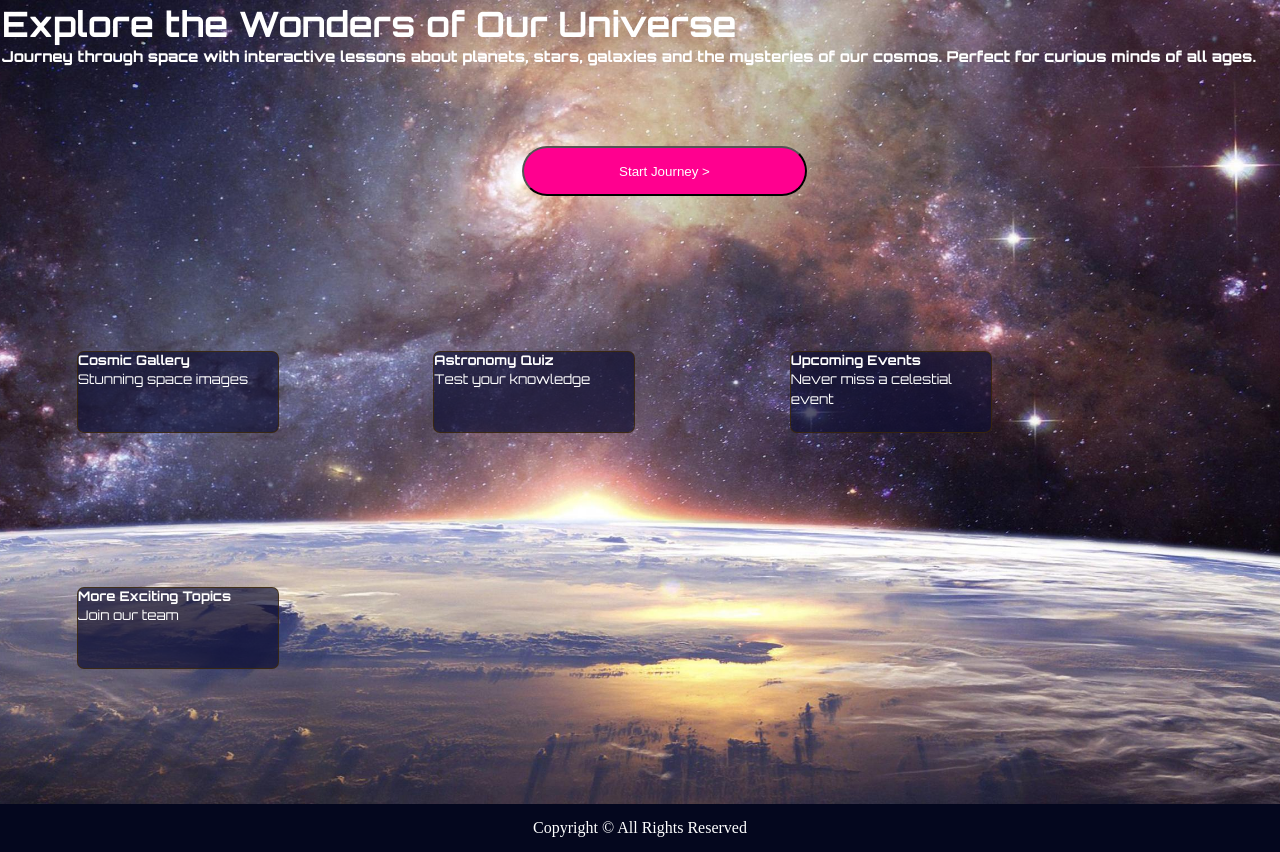
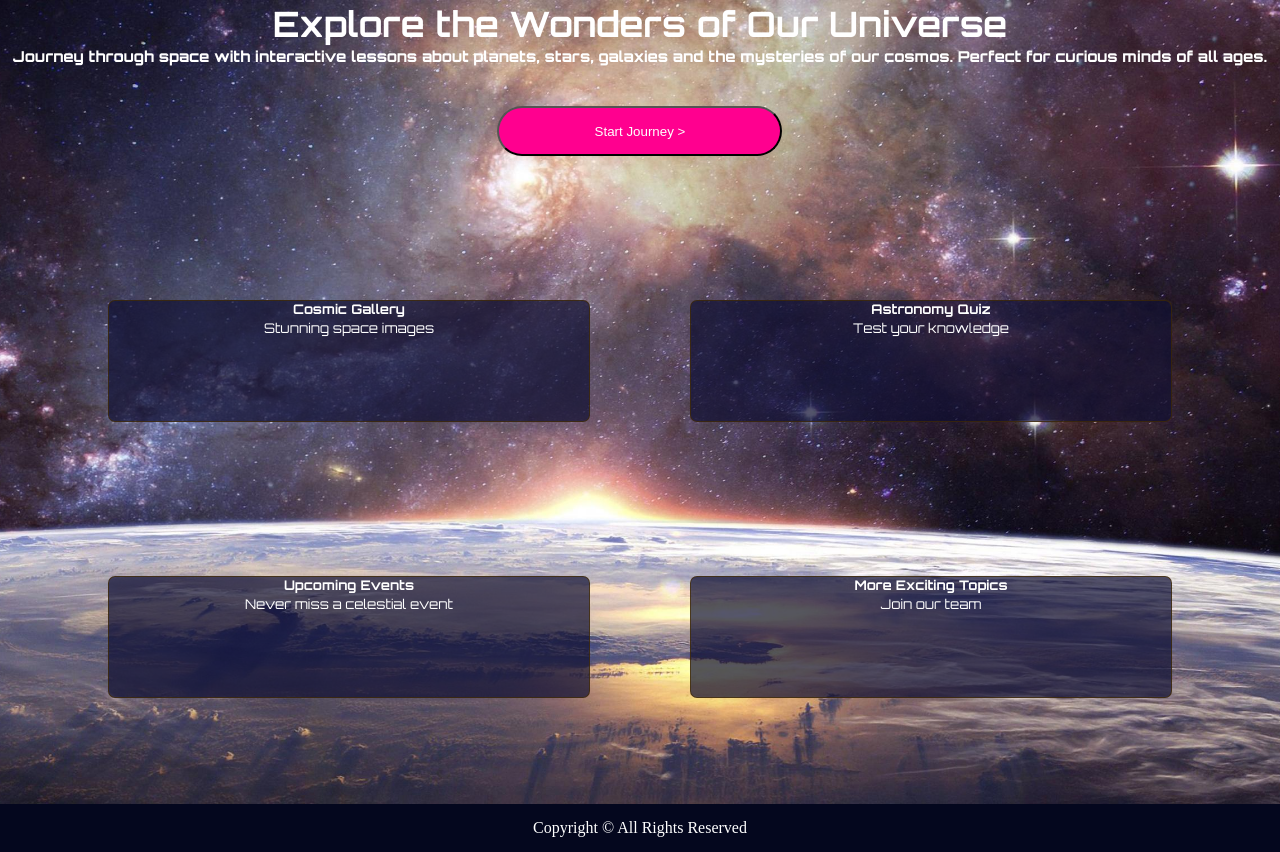
Before and after one commit to ayush102007-sys/astronomy_beyond_imagination, a Flask app: page / in a window 1280 px wide. Shown: the part 93-945 px from the top of the page. Run offline with Flask 3, Linux system fonts and the light colour scheme.

Commit message:
Add Flexbox

```diff
--- a/static/style.css
+++ b/static/style.css
@@ -29,7 +29,10 @@ footer{
 }
 
 .dashboard {
-    min-height: 100vh;
+        display: flex;
+        flex-wrap: wrap;
+        justify-content: center;
+        min-height: 100vh;
         background-image: url('/static/images/home2.jpg');
         background-size: cover;
         background-repeat: no-repeat;
@@ -38,11 +41,9 @@ footer{
         color: white;
         padding: 2px;
         }
-
-/* .dashboard h3, p{
+.b0{
     text-align: center;
-} */
-
+}
 .list{
     min-height: 100vh;
         background-image: url('/static/images/gallery.jpg');
@@ -53,7 +54,7 @@ footer{
         padding: 10px 10px;
         }
 .box1 , .box2 , .box3 , .box4, .box5, .box6{
-    display: inline-block;
+    /* display: inline-block; */
     border: 2px solid white;
     width: 280px;
     height: 235px;
@@ -61,20 +62,18 @@ footer{
     margin: 75px;
 }
 
-.b1{
-    display: inline-block;
+.b1, .b2{
     border: 1px solid rgb(67 43 0 / 70%);
     background-color: rgba(15, 15, 51, 0.7);
-    width: 25vh;
-    height: 10vh;
+    width: 60vh;
+    height: 15vh;
     overflow: hidden;
-    margin: 75px;
-    position: relative;
-    top: 20vh;
+    margin: 50px;
     border-radius: 7px;
+    text-align: center;
 }
 
-.b1 a{
+.b1 a, .b2 a{
     text-decoration: solid;
     color: white;
 }
@@ -271,3 +270,8 @@ a.cat{
     text-decoration: solid;
     margin: 5px 10px;
 }
+
+/* .home-grid{
+    display: grid;
+    grid-template-columns: auto auto;
+} */
--- a/templates/base.html
+++ b/templates/base.html
@@ -24,24 +24,23 @@
     {% block content %}
     <main>
         <div class="dashboard">
+            <div class="b0">
                 <h3 style="font-size: 35px;">Explore the Wonders of Our Universe</h3>
             <small style="font-size: 15px;
             font-weight: 800;">Journey through space with interactive lessons
                 about planets, stars, galaxies and the mysteries of our cosmos.
                 Perfect for curious minds of all ages.
             </small>
-            <form action="/login" method="post">
-                <input type="submit" value="Start Journey >" style="background-color: #ff008f;
+            <form action="/login" method="post" style= "margin: 40px">
+                <input type="submit" value="Start Journey >"
+                style="background-color: #ff008f;
                 color: white;
-                position: relative;
                 border-radius: 30px;
-                right: -520px;
-                bottom: -80px;
                 width: 285px;
                 height: 50px;
                 text-align: center;">
             </form>
-
+            </div>
                 <div class="b1">
                 <a href="{{ url_for('gallery') }}">
                     <h5>Cosmic Gallery</h5>
@@ -52,16 +51,17 @@
                     <h5>Astronomy Quiz</h5>
                     <p><small>Test your knowledge</small></p>
                 </div>
-            <div class="b1">
+                <div class="b2">
                     <a href="{{ url_for('events') }}">
                         <h5>Upcoming Events</h5>
                         <p><small>Never miss a celestial event</small></p>
                     </a>
                 </div>
-            <div class="b1">
+                <div class="b2">
                     <h5>More Exciting Topics</h5>
                     <p><small>Join our team</small></p>
                 </div>
+
     </main>
     </div>
 
```
Also changed, not shown: garbage.txt (line endings or trailing spaces). Lines whose indentation alone changed are shown as unchanged.
